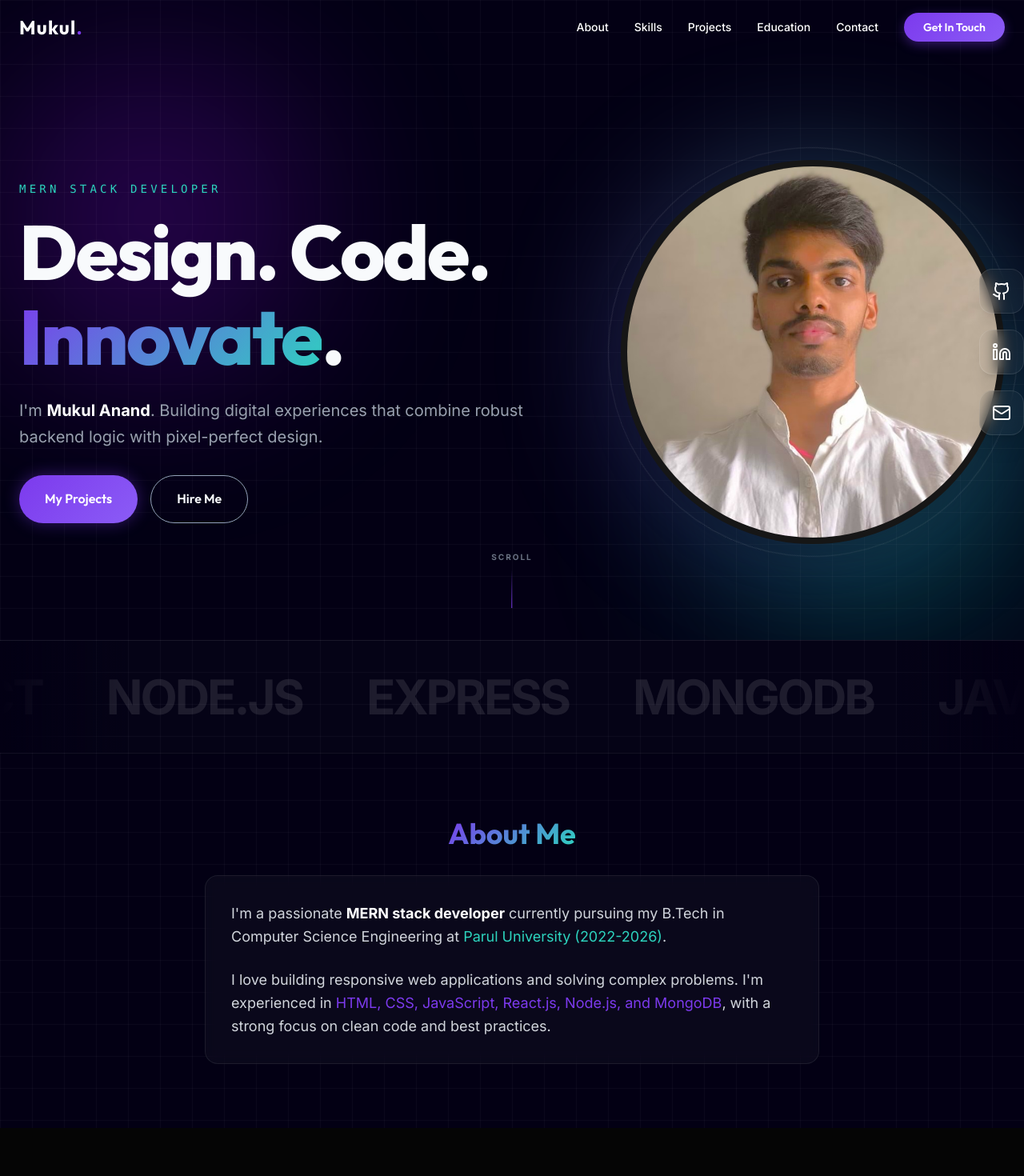
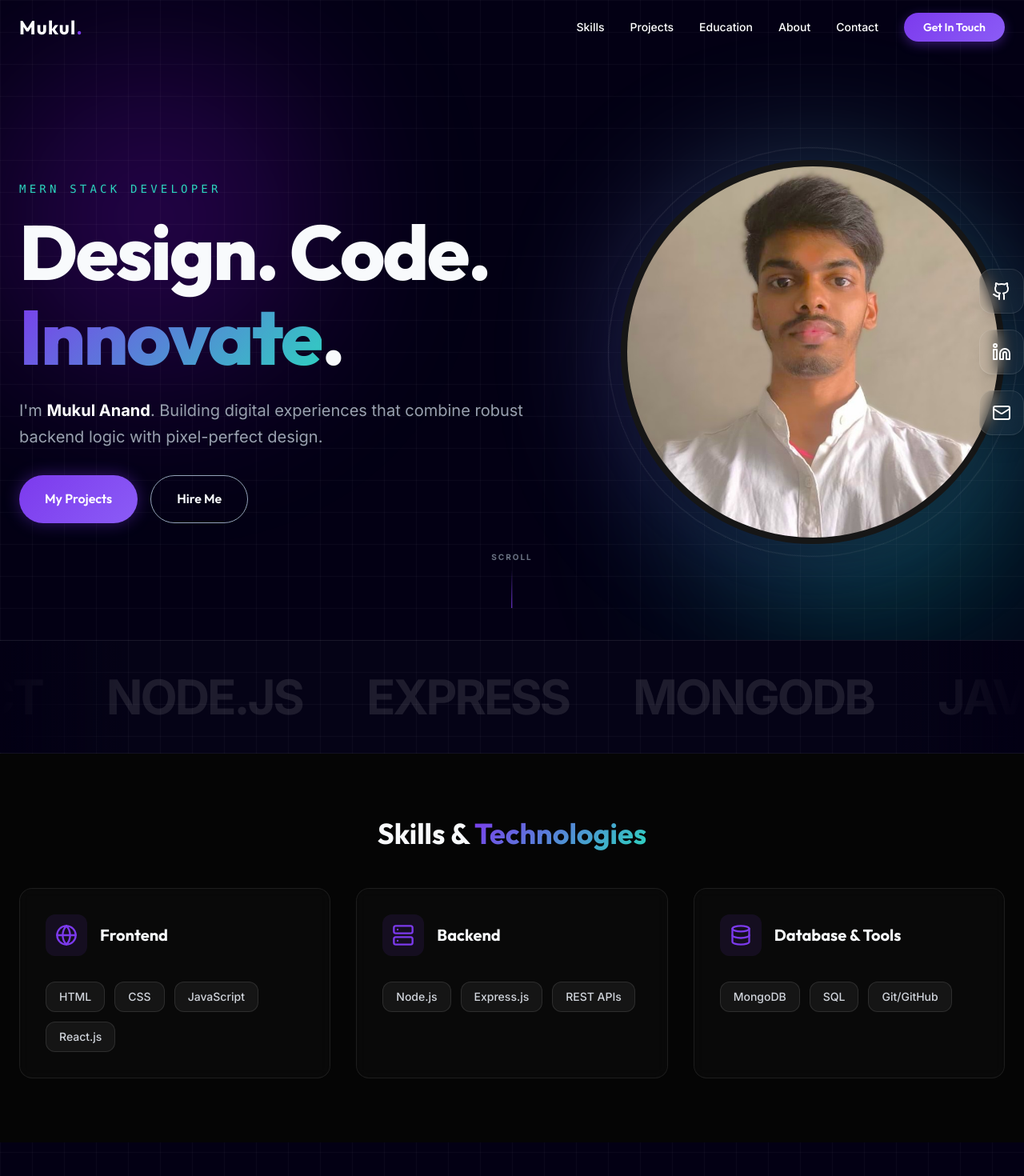
Before and after one commit to kumarmukul70946-cmyk/my-portfolio-v2, a React (Vite) app: page / in a window 1280 px wide. Shown: the top 1470 px of the page at 80% size. Built offline with nearby package versions, Linux system fonts and the light colour scheme.

Commit message:
Reordered sections: moved About after Education/Achievements

```diff
--- a/src/App.jsx
+++ b/src/App.jsx
@@ -36,10 +36,10 @@ const Navbar = () => {
   }, []);
 
   const navLinks = [
-    { name: 'About', href: '#about' },
     { name: 'Skills', href: '#skills' },
     { name: 'Projects', href: '#projects' },
     { name: 'Education', href: '#education' },
+    { name: 'About', href: '#about' },
     { name: 'Contact', href: '#contact' },
   ];
 
@@ -531,10 +531,10 @@ function App() {
       <Navbar />
       <Hero />
       <TechMarquee />
-      <About />
       <Skills />
       <Projects />
       <Education />
+      <About />
       <Contact />
       <Footer />
     </div>
```
